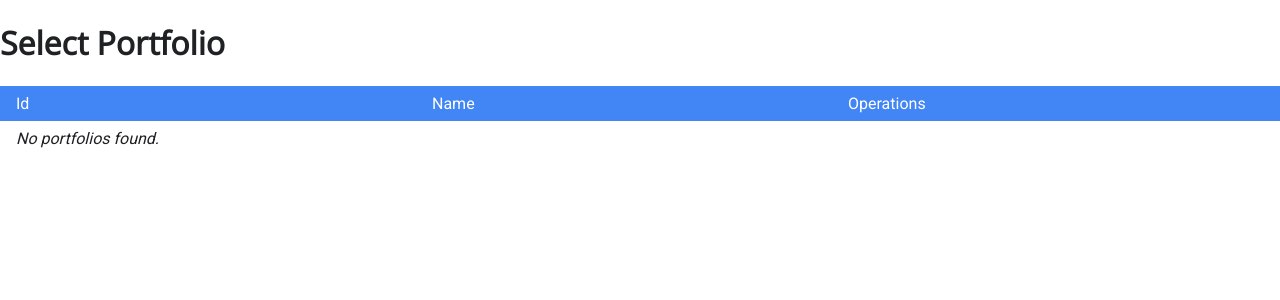
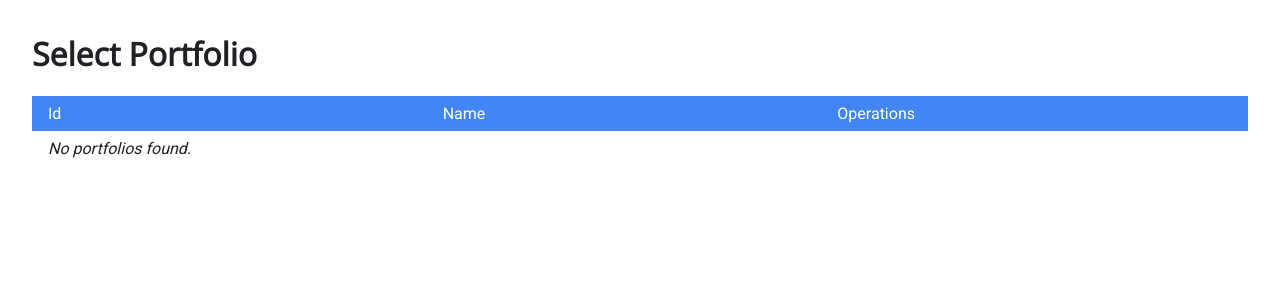
Before and after one commit to nitobuendia/finance-tracker, a Flask app: page / in a window 1280 px wide. Shown: the top 300 px of the page. Run offline with Flask 2, Linux system fonts and the light colour scheme.

Commit message:
Wrap contents in container

```diff
--- a/templates/base/template.jinja2
+++ b/templates/base/template.jinja2
@@ -5,5 +5,9 @@
     <link href="/css/main.css" rel="stylesheet">
     <link href="https://fonts.googleapis.com/css?family=Open+Sans|Roboto&display=swap" rel="stylesheet">
   <head>
-  <body>{% block body %}{% endblock %}</body>
+  <body>
+    <div class="container">
+      {% block body %}{% endblock %}
+    </div>
+  </body>
 </html>
```
